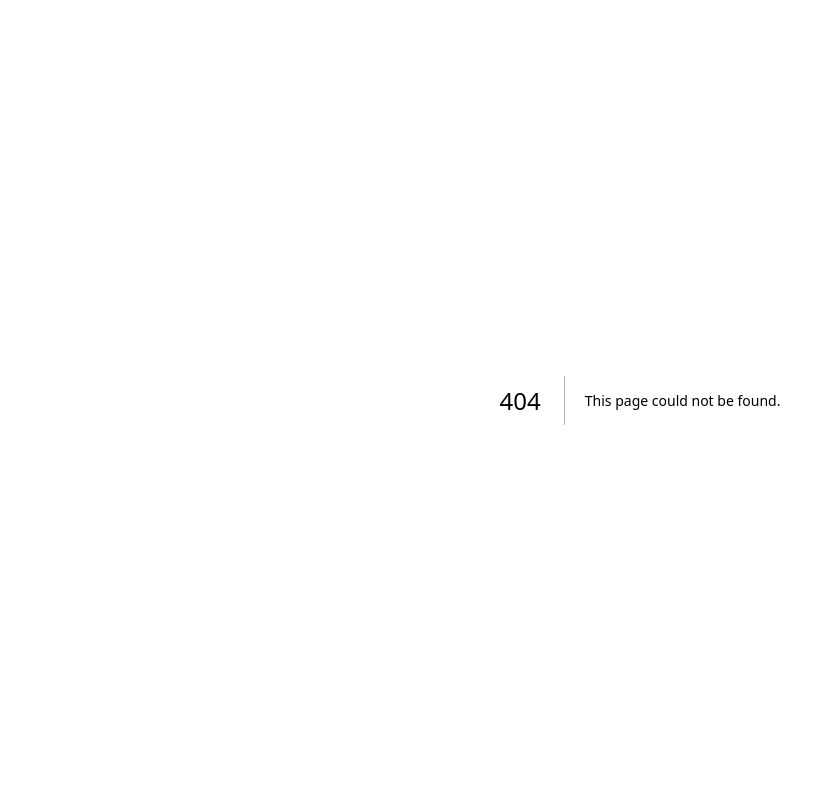
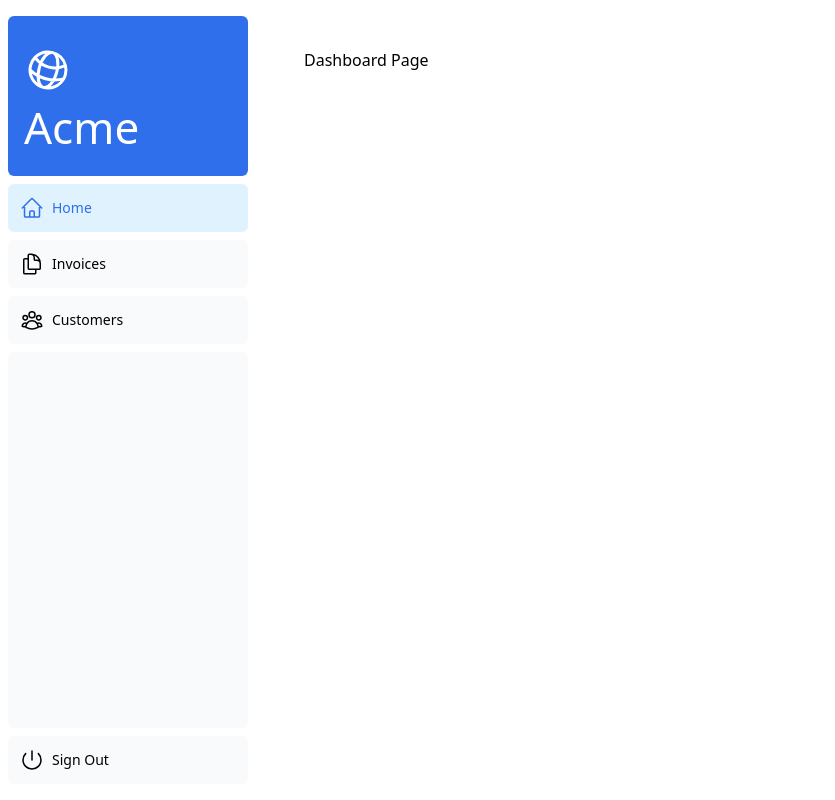
Before and after one commit to aumobongUNB2023/Attack-Tree, a Next.js app: page /dashboard in a window 1280 px wide. Before the commit this address had no page. Shown: the whole page, without its empty margins (0-835 px from the left). Built offline with nearby package versions, Linux system fonts and the light colour scheme.

Commit message:
begining

```diff
--- /dev/null
+++ b/app/dashboard/customers.tsx
@@ -0,0 +1,5 @@
+export const Page = () => {
+  return <p>Customers Page</p>;
+};
+
+export default Page;
--- /dev/null
+++ b/app/dashboard/invoices.tsx
@@ -0,0 +1,3 @@
+export default function Page() {
+  return <p>Invoince Page</p>;
+}
--- /dev/null
+++ b/app/dashboard/layout.tsx
@@ -0,0 +1,12 @@
+import SideNav from '@/app/ui/dashboard/sidenav';
+
+export default function Layout({ children }: { children: React.ReactNode }) {
+  return (
+    <div className="flex h-screen flex-col md:flex-row md:overflow-hidden">
+      <div className="w-full flex-none md:w-64">
+        <SideNav />
+      </div>
+      <div className="flex-grow p-6 md:overflow-y-auto md:p-12">{children}</div>
+    </div>
+  );
+}
--- /dev/null
+++ b/app/dashboard/page.tsx
@@ -0,0 +1,3 @@
+export default function Page() {
+  return <p>Dashboard Page</p>;
+}
--- a/app/layout.tsx
+++ b/app/layout.tsx
@@ -1,3 +1,5 @@
+import '@/app/ui/global.css';
+
 export default function RootLayout({
   children,
 }: {
--- a/app/page.tsx
+++ b/app/page.tsx
@@ -1,6 +1,7 @@
 import AcmeLogo from '@/app/ui/acme-logo';
 import { ArrowRightIcon } from '@heroicons/react/24/outline';
 import Link from 'next/link';
+import styles from '@/app/ui/home.module.css';
 
 export default function Page() {
   return (
@@ -10,6 +11,7 @@
       </div>
       <div className="mt-4 flex grow flex-col gap-4 md:flex-row">
         <div className="flex flex-col justify-center gap-6 rounded-lg bg-gray-50 px-6 py-10 md:w-2/5 md:px-20">
+          <div className={styles.shape} />
           <p className={`text-xl text-gray-800 md:text-3xl md:leading-normal`}>
             <strong>Welcome to Acme.</strong> This is the example for the{' '}
             <a href="https://nextjs.org/learn/" className="text-blue-500">
--- a/app/ui/acme-logo.tsx
+++ b/app/ui/acme-logo.tsx
@@ -1,10 +1,10 @@
 import { GlobeAltIcon } from '@heroicons/react/24/outline';
-import { lusitana } from '@/app/ui/fonts';
+//import { lusitana } from '@/app/ui/fonts';
 
 export default function AcmeLogo() {
   return (
     <div
-      className={`${lusitana.className} flex flex-row items-center leading-none text-white`}
+    //className={`${lusitana.className} flex flex-row items-center leading-none text-white`}
     >
       <GlobeAltIcon className="h-12 w-12 rotate-[15deg]" />
       <p className="text-[44px]">Acme</p>
--- a/app/ui/dashboard/nav-links.tsx
+++ b/app/ui/dashboard/nav-links.tsx
@@ -1,8 +1,13 @@
+'use-client';
+
 import {
   UserGroupIcon,
   HomeIcon,
   DocumentDuplicateIcon,
 } from '@heroicons/react/24/outline';
+import Link from 'next/link';
+import { usePathname } from 'next/navigation';
+import clsx from 'clsx';
 
 // Map of links to display in the side navigation.
 // Depending on the size of the application, this would be stored in a database.
@@ -17,19 +22,26 @@
 ];
 
 export default function NavLinks() {
+  const pathname = usePathname();
+
   return (
     <>
       {links.map((link) => {
         const LinkIcon = link.icon;
         return (
-          <a
+          <Link
             key={link.name}
             href={link.href}
-            className="flex h-[48px] grow items-center justify-center gap-2 rounded-md bg-gray-50 p-3 text-sm font-medium hover:bg-sky-100 hover:text-blue-600 md:flex-none md:justify-start md:p-2 md:px-3"
+            className={clsx(
+              'flex h-[48px] grow items-center justify-center gap-2 rounded-md bg-gray-50 p-3 text-sm font-medium hover:bg-sky-100 hover:text-blue-600 md:flex-none md:justify-start md:p-2 md:px-3',
+              {
+                'bg-sky-100 text-blue-600': pathname === link.href,
+              },
+            )}
           >
             <LinkIcon className="w-6" />
             <p className="hidden md:block">{link.name}</p>
-          </a>
+          </Link>
         );
       })}
     </>
--- /dev/null
+++ b/app/ui/home.module.css
@@ -0,0 +1,7 @@
+.shape {
+  height: 0;
+  width: 0;
+  border-bottom: 30px solid black;
+  border-left: 20px solid transparent;
+  border-right: 20px solid transparent;
+}
```
